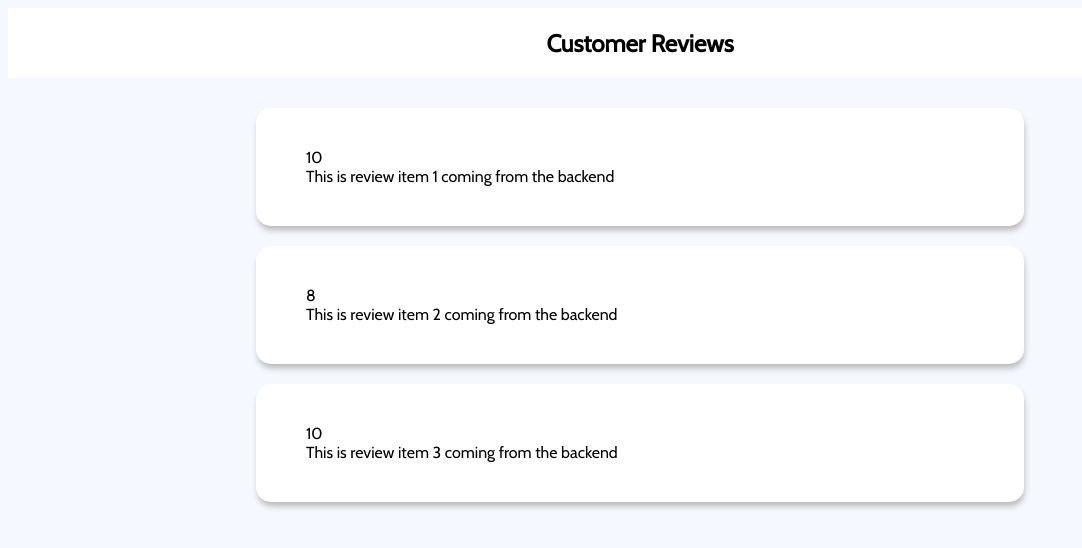
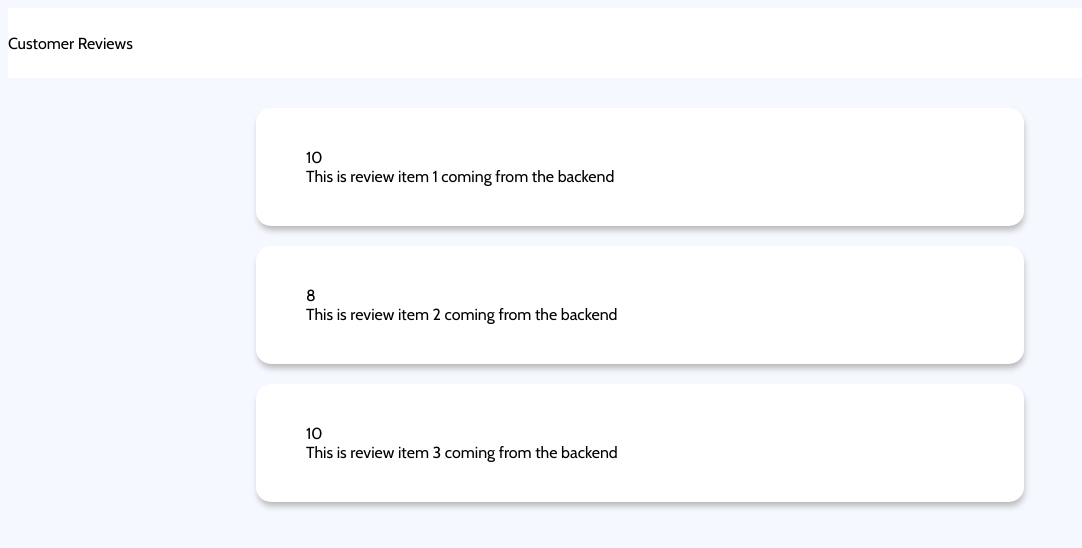
Before and after one commit to austindflatt/customer-reviews, a React (Create React App) app: page / in a window 1280 px wide. Shown: the top 548 px of the page, without its empty margins (0-1082 px from the left). Built offline with nearby package versions, Linux system fonts and the light colour scheme.

Commit message:
added styled components to Header

```diff
--- a/src/components/Header.jsx
+++ b/src/components/Header.jsx
@@ -1,21 +1,27 @@
 import React from 'react'
+import styled from 'styled-components';
 
-function Header({ title, backgroundColor }) {
-    const headerStyles = {
-        backgroundColor: backgroundColor,
-    }
+export const HeaderTop = styled.div`
+    background-color: #FFF;
+    color: #000;
+    height: 70px;
+    width: 100%;
+    display: flex;
+    justify-content: space-between;
+    align-items: center;
+    margin-bottom: 30px;
+`;
+
+function Header({ title }) {
   return (
-    <header style={headerStyles}>
-        <div className='container'>
-            <h2>{title}</h2>
-        </div>
-    </header>
+    <HeaderTop>
+        {title}
+    </HeaderTop>
   )
 }
 
 Header.defaultProps = {
     title: 'Customer Reviews',
-    backgroundColor: '#FFF',
 }
 
 export default Header
```
